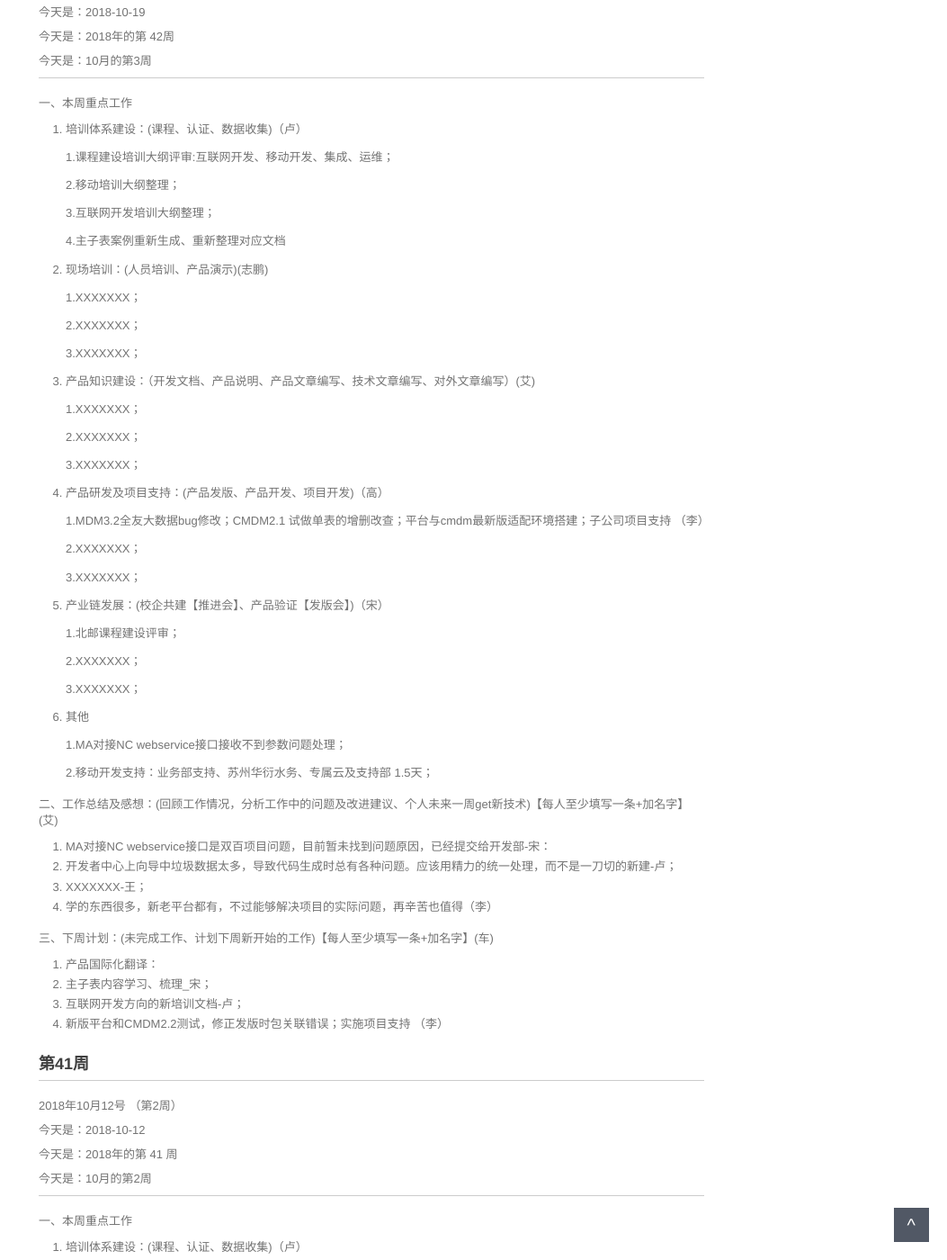
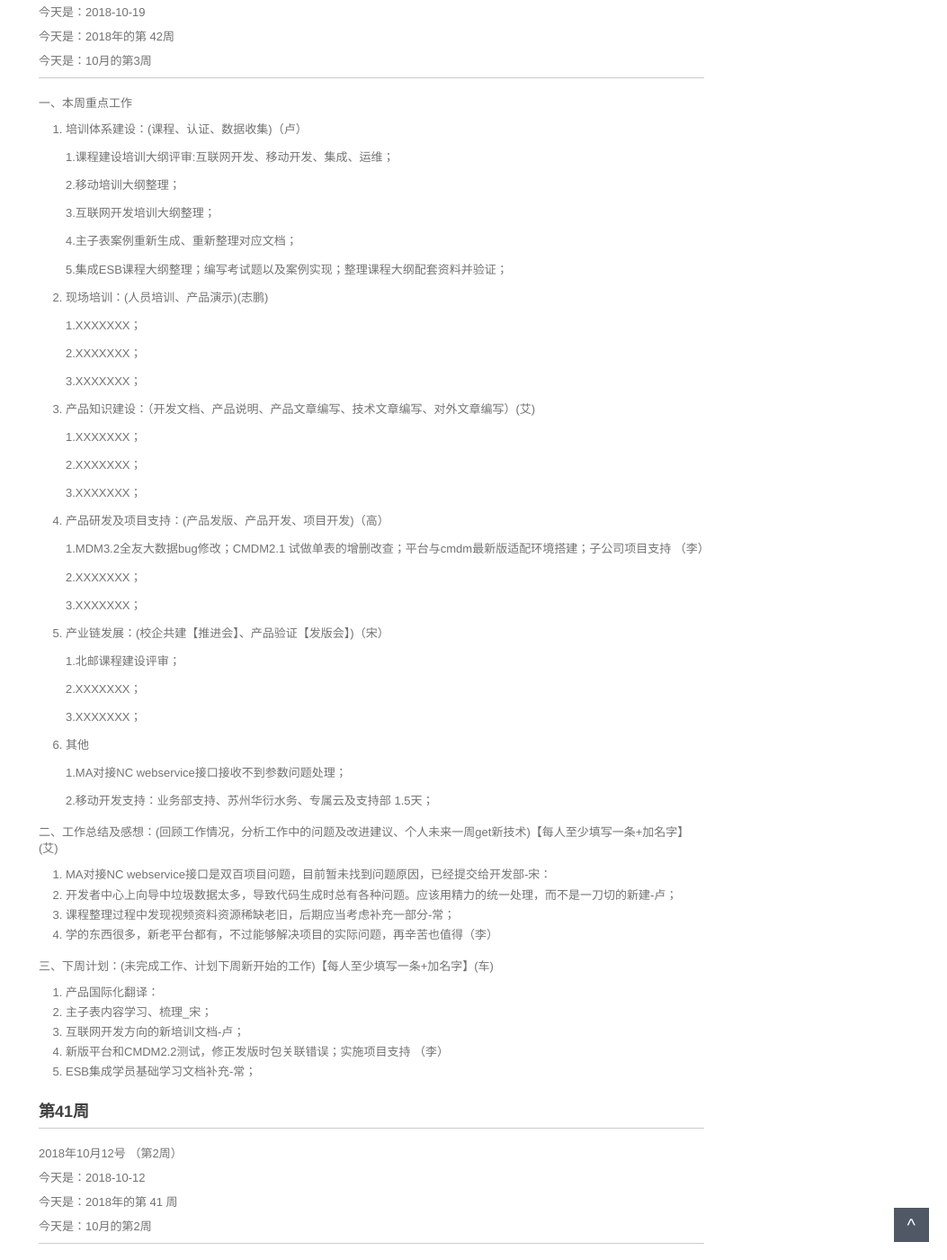
Before and after one commit to walllFlower/blog, a Jekyll site: the page built from _posts/2018-07-17-day_report_cxz.md, in a window 1280 px wide and 1400 px high, scrolled down 403 px. Shown: the whole window at 90% size, without its empty margins (227-1280 px from the left). Built offline with Jekyll 4.4.1, drawn with Linux system fonts in a browser that asks for light colours; comment, search, counter and statistics services are not loaded.

Commit message:
Update 2018-07-17-day_report_cxz.md

```diff
--- a/_posts/2018-07-17-day_report_cxz.md
+++ b/_posts/2018-07-17-day_report_cxz.md
@@ -32,7 +32,9 @@ categories: 技术运营工作周报
 
     3.互联网开发培训大纲整理；
 
-    4.主子表案例重新生成、重新整理对应文档
+    4.主子表案例重新生成、重新整理对应文档；
+
+    5.集成ESB课程大纲整理；编写考试题以及案例实现；整理课程大纲配套资料并验证；
 
 2. 现场培训：(人员培训、产品演示)(志鹏)
 
@@ -72,11 +74,12 @@ categories: 技术运营工作周报
 
     2.移动开发支持：业务部支持、苏州华衍水务、专属云及支持部 1.5天；
 
+
 二、工作总结及感想：(回顾工作情况，分析工作中的问题及改进建议、个人未来一周get新技术)【每人至少填写一条+加名字】(艾)
 
 1. MA对接NC webservice接口是双百项目问题，目前暂未找到问题原因，已经提交给开发部-宋：
 2. 开发者中心上向导中垃圾数据太多，导致代码生成时总有各种问题。应该用精力的统一处理，而不是一刀切的新建-卢；
-3. XXXXXXX-王；
+3. 课程整理过程中发现视频资料资源稀缺老旧，后期应当考虑补充一部分-常；
 4. 学的东西很多，新老平台都有，不过能够解决项目的实际问题，再辛苦也值得（李）
 
 三、下周计划：(未完成工作、计划下周新开始的工作)【每人至少填写一条+加名字】(车)
@@ -85,6 +88,7 @@ categories: 技术运营工作周报
 2. 主子表内容学习、梳理_宋；
 3. 互联网开发方向的新培训文档-卢；
 4. 新版平台和CMDM2.2测试，修正发版时包关联错误；实施项目支持 （李）
+5. ESB集成学员基础学习文档补充-常；
 
 
 ###  第41周
```
